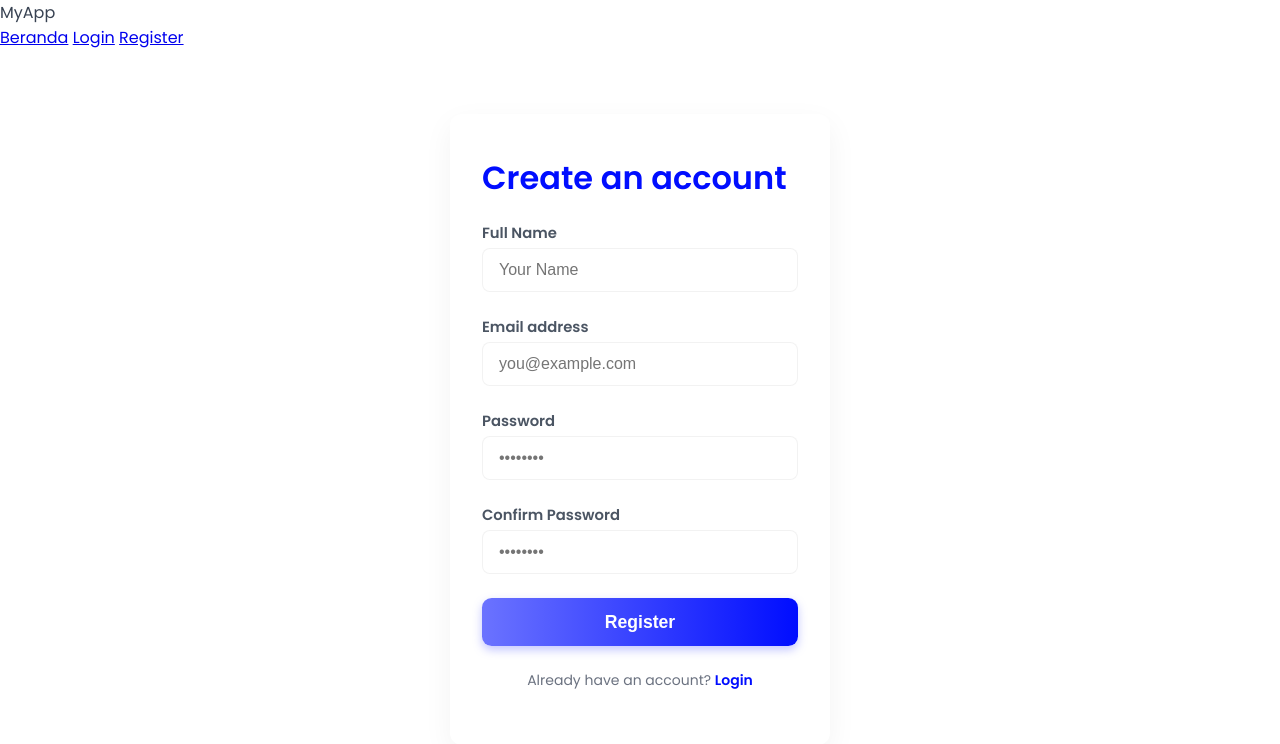
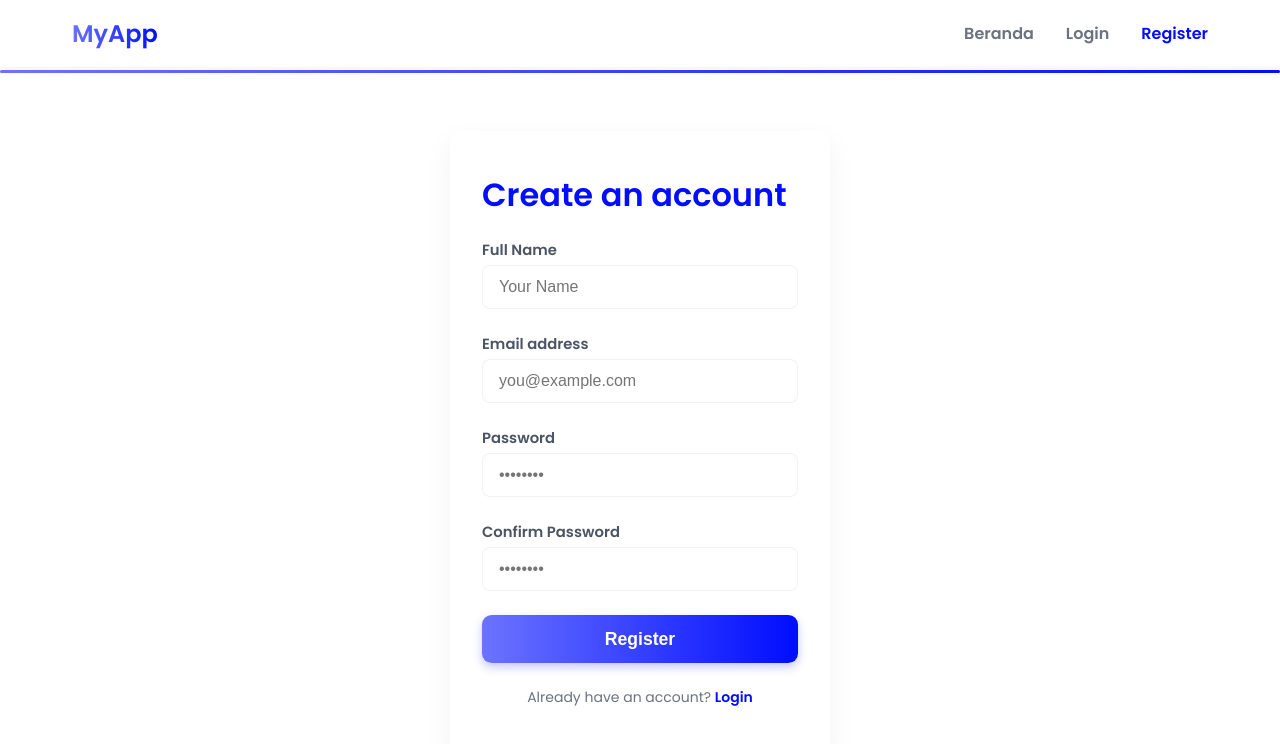
Before and after one commit to Xzrii1/Nazrex, a plain HTML site: page register.html in a window 1280 px wide. Drawn offline with Linux system fonts and the light colour scheme.

Commit message:
Update register.html

```diff
--- a/register.html
+++ b/register.html
@@ -2,7 +2,31 @@
 <html lang="en" >
 <head>
   <meta charset="UTF-8" />
-  <meta name="viewport" content="width=device-width, nav {
+  <meta name="viewport" content="width=device-width, initial-scale=1" />
+  <title>Register - Modern UI</title>
+  <style>
+    @import url('https://fonts.googleapis.com/css2?family=Poppins:wght@400;600&display=swap');
+
+    :root {
+      --gradient-start: #6b73ff;
+      --gradient-end: #000dff;
+      --bg-color: #ffffff;
+      --text-primary: #374151;
+      --text-secondary: #6b7280;
+      --card-bg: #ffffff;
+      --shadow-light: rgba(0,0,0,0.05);
+      --border-radius: 0.75rem;
+      --transition-duration: 0.3s;
+    }
+    *, *::before, *::after { box-sizing: border-box; }
+    body {
+      margin: 0; font-family: 'Poppins', sans-serif;
+      background: var(--bg-color);
+      color: var(--text-primary);
+      min-height: 100vh;
+      display: flex; flex-direction: column;
+    }
+    nav {
       position: sticky; top: 0; z-index: 999;
       background: var(--card-bg);
       box-shadow: 0 2px 8px var(--shadow-light);
@@ -27,9 +51,9 @@
       font-size: 1rem;
       color: var(--text-secondary);
       text-decoration: none;
-      padding: 0.3rem 0;
-      position: relative;
+      padding: 0.25rem 0;
       transition: color var(--transition-duration) ease;
+      user-select: none;
     }
     .nav-links a:hover,
     .nav-links a:focus {
@@ -49,31 +73,7 @@
       height: 3px;
       border-radius: 3px;
       background: linear-gradient(90deg, var(--gradient-start), var(--gradient-end));
-    }initial-scale=1" />
-  <title>Register - Modern UI</title>
-  <style>
-    @import url('https://fonts.googleapis.com/css2?family=Poppins:wght@400;600&display=swap');
-
-    :root {
-      --gradient-start: #6b73ff;
-      --gradient-end: #000dff;
-      --bg-color: #ffffff;
-      --text-primary: #374151;
-      --text-secondary: #6b7280;
-      --card-bg: #ffffff;
-      --shadow-light: rgba(0,0,0,0.05);
-      --border-radius: 0.75rem;
-      --transition-duration: 0.3s;
     }
-    *, *::before, *::after { box-sizing: border-box; }
-    body {
-      margin: 0; font-family: 'Poppins', sans-serif;
-      background: var(--bg-color);
-      color: var(--text-primary);
-      min-height: 100vh;
-      display: flex; flex-direction: column;
-    }
-
     main {
       flex-grow: 1;
       display: flex; justify-content: center; align-items: center;
```
